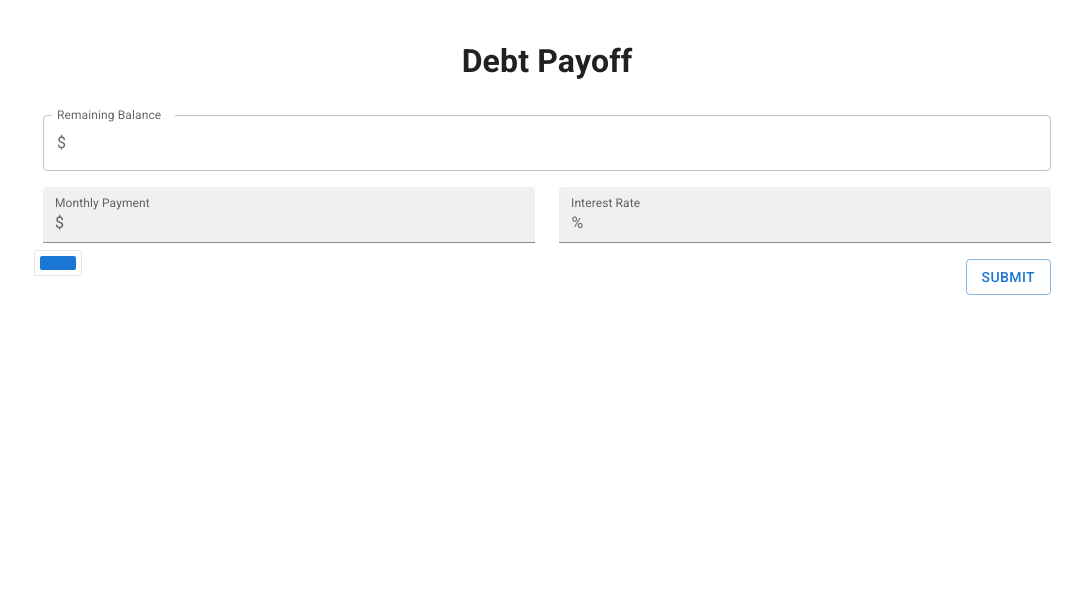
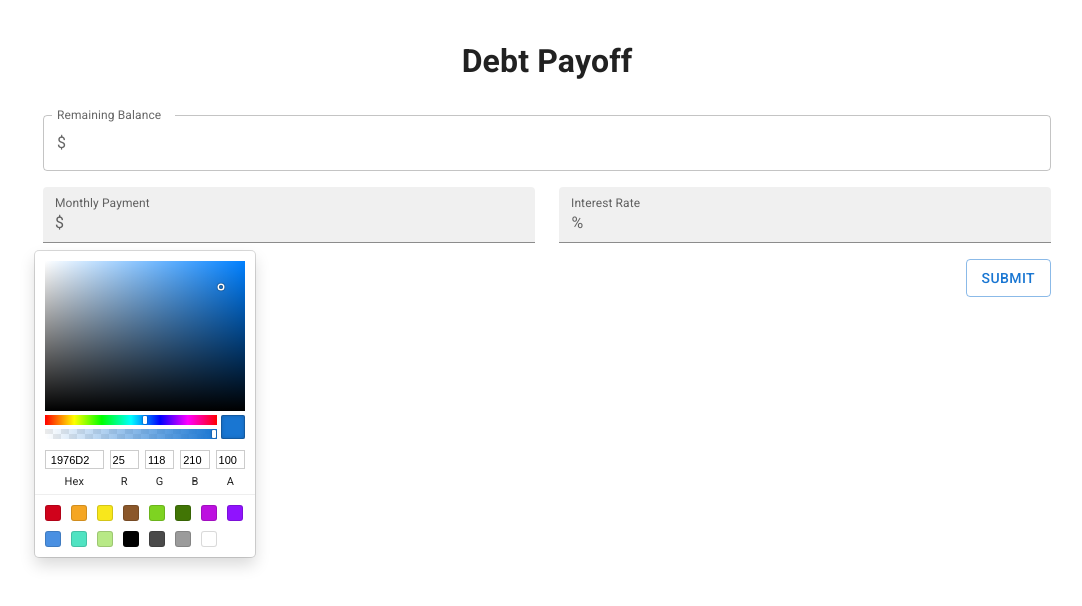
Before and after one commit to msalvatore22/React-Debt-Payoff, a React (Create React App) app: page / in a window 1280 px wide. Both pictures are taken after a click on the element 151 px from the left and 277 px from the top of the page. Shown: the top 606 px of the page, without its empty margins (93-1175 px from the left). Built offline with nearby package versions, Linux system fonts and the light colour scheme.

Commit message:
Format color picker

```diff
--- a/src/App.js
+++ b/src/App.js
@@ -25,7 +25,7 @@ function App() {
     interestRate: "",
   });
   const [debtList, debtListSet] = useState([]);
-  const [color, colorSet] = useState({ r: "25", g: "118", b: "210", a: "1" });
+  const [color, colorSet] = useState({rgb: { r: "25", g: "118", b: "210", a: "1" }, hex: '#1976d2'});
 
 
   return (
--- a/src/components/ColorPicker.js
+++ b/src/components/ColorPicker.js
@@ -1,65 +1,63 @@
-import React, { useState, useContext } from 'react'
-import reactCSS from 'reactcss'
-import { SketchPicker } from 'react-color'
+import React, { useState, useContext } from "react";
+import reactCSS from "reactcss";
+import { SketchPicker } from "react-color";
+import Button from "@mui/material/Button";
 import DebtContext from "../DebtContext";
 
 const ColorPicker = () => {
-  const [displayColorPicker, displayColorPickerSet] = useState(false)
+  const [displayColorPicker, displayColorPickerSet] = useState(false);
   const { color, colorSet } = useContext(DebtContext);
 
   const handleClick = () => {
-    displayColorPickerSet(!displayColorPicker)
+    displayColorPickerSet(!displayColorPicker);
   };
 
   const handleClose = () => {
-    displayColorPickerSet(false)
+    displayColorPickerSet(false);
   };
 
   const handleChange = (color) => {
-    colorSet(color.rgb)
+    colorSet(color);
   };
 
   const styles = reactCSS({
-    'default': {
+    default: {
       color: {
-        width: '36px',
-        height: '14px',
-        borderRadius: '2px',
-        background: `rgba(${ color.r }, ${ color.g }, ${ color.b }, ${ color.a })`,
-      },
-      swatch: {
-        padding: '5px',
-        background: '#fff',
-        borderRadius: '1px',
-        boxShadow: '0 0 0 1px rgba(0,0,0,.1)',
-        cursor: 'pointer',
+        width: "0.875rem",
+        height: "0.875rem",
+        borderRadius: "2px",
+        background: `${color.hex}`,
+        margin: "20px",
+        cursor: "pointer",
       },
       popover: {
-        position: 'absolute',
-        zIndex: '2',
+        position: "absolute",
+        zIndex: "2",
       },
       cover: {
-        position: 'fixed',
-        top: '0px',
-        right: '0px',
-        bottom: '0px',
-        left: '0px',
+        position: "fixed",
+        top: "0px",
+        right: "0px",
+        bottom: "0px",
+        left: "0px",
       },
     },
   });
 
   return (
-    <div>
-      <div style={ styles.swatch } onClick={ handleClick }>
-        <div style={ styles.color } />
-      </div>
-      { displayColorPicker ? <div style={ styles.popover }>
-        <div style={ styles.cover } onClick={ handleClose }/>
-        <SketchPicker color={ color } onChange={ handleChange } />
-      </div> : null }
+    <div style={{ display: "flex" }}>
+      <div style={styles.color} onClick={handleClick}></div>
+      <Button sx={{ m: 1 }} variant="outlined" onClick={handleClick}>
+        Pick a color
+      </Button>
+      {displayColorPicker ? (
+        <div style={styles.popover}>
+          <div style={styles.cover} onClick={handleClose} />
+          <SketchPicker color={color} onChange={handleChange} />
+        </div>
+      ) : null}
     </div>
-  )
+  );
+};
 
-}
-
-export default ColorPicker
+export default ColorPicker;
--- a/src/components/DebtLineChart.js
+++ b/src/components/DebtLineChart.js
@@ -55,8 +55,8 @@ export default function LineChart() {
     datasets: debtList.map((debt, index) => ({
       label: `Debt ${index + 1}`,
       data: debt.payoffScheduleBalances,
-      borderColor: `rgb(${debt.color.r}, ${debt.color.g}, ${debt.color.b})`,
-      backgroundColor: `rgba(${debt.color.r}, ${debt.color.g}, ${debt.color.b}, 0.5)`,
+      borderColor: `rgb(${debt.color.rgb.r}, ${debt.color.rgb.g}, ${debt.color.rgb.b})`,
+      backgroundColor: `rgba(${debt.color.rgb.r}, ${debt.color.rgb.g}, ${debt.color.rgb.b}, 0.5)`,
       cubicInterpolationMode: "monotone",
       tension: 0.6,
       fill: false
```
Also changed, not shown: src/components/ColorCube.js (added, +15 -0 lines).
